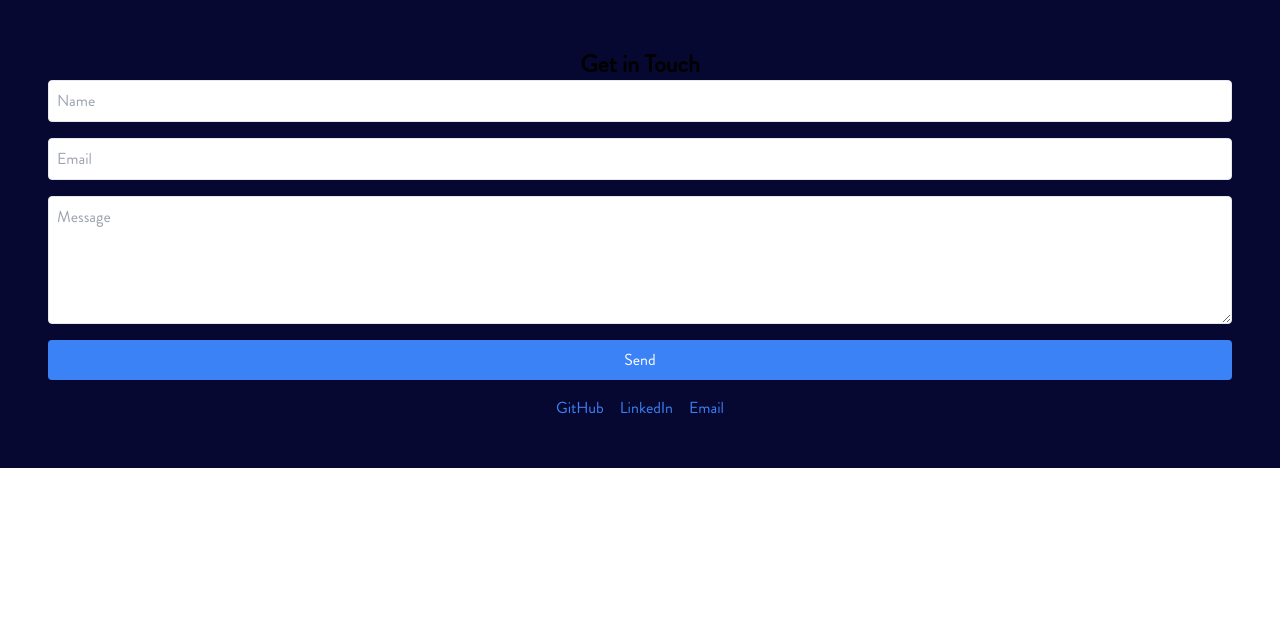
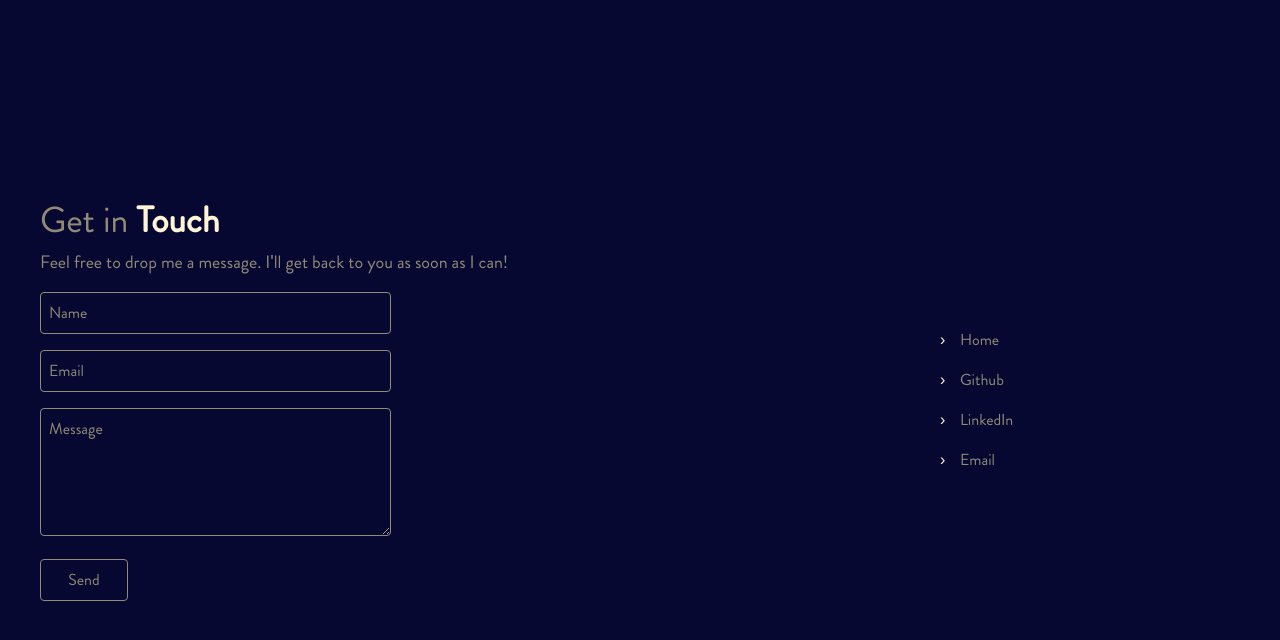
Before and after one commit to js313/portfolio, a React (Create React App) app: page /contact in a window 1280 px wide. Shown: the top 640 px of the page. Built offline with nearby package versions, Linux system fonts and the light colour scheme.

Commit message:
feat: contact page preliminary styling

```diff
--- a/src/App.tsx
+++ b/src/App.tsx
@@ -8,7 +8,7 @@ import About from "./pages/About";
 
 function App() {
   return (
-    <div className="App bg-customBackground">
+    <div className="App bg-background">
       <Routes>
         <Route path="/" element={<Home />} />
         <Route path="/projects" element={<Projects />} />
--- a/src/components/Animated.tsx
+++ b/src/components/Animated.tsx
@@ -6,14 +6,15 @@ interface AnimatedProps extends MotionProps {
   component?: string;
   className?: string;
   key?: string;
+  type?: string;
+  placeholder?: string;
 }
 
 const Animated: React.FC<AnimatedProps> = ({
   children,
-  component = "div", // Default to "div" if not specified
+  component = "div",
   ...motionProps
 }) => {
-  // Dynamically choose the motion component based on the 'component' prop
   const MotionComponent = motion[
     component as keyof typeof motion
   ] as React.ComponentType<MotionProps>;
--- a/src/components/Navigation.tsx
+++ b/src/components/Navigation.tsx
@@ -1,26 +1,19 @@
 import React from "react";
 import { Link } from "react-router-dom";
 import Animated from "./Animated";
+import { NavigationProps } from "types/navigation";
 
-const Navigation: React.FC = () => {
-  const navItems = [
-    { name: "Projects", to: "/projects" },
-    { name: "Contact", to: "/contact" },
-    { name: "About", to: "/about" },
-  ];
-
-  // Variants for the parent container
+const Navigation: React.FC<NavigationProps> = ({ navItems }) => {
   const containerVariants = {
     hidden: { opacity: 0 },
     show: {
       opacity: 1,
       transition: {
-        staggerChildren: 0.3, // Stagger each child by 0.2 seconds
+        staggerChildren: 0.3,
       },
     },
   };
 
-  // Variants for each item
   const itemVariants = {
     hidden: { opacity: 0, x: 50 },
     show: { opacity: 1, x: 0 },
@@ -28,7 +21,7 @@ const Navigation: React.FC = () => {
 
   return (
     <Animated
-      className="flex flex-col items-center space-y-4"
+      className="flex flex-col items-start space-y-4"
       variants={containerVariants}
       initial="hidden"
       animate="show"
@@ -37,7 +30,7 @@ const Navigation: React.FC = () => {
         <Link
           key={item.to}
           to={item.to}
-          className="relative text-textSecondary no-underline hover:text-textPrimary transition-colors duration-300"
+          className="relative text-secondary no-underline hover:text-primary transition-colors duration-300"
         >
           <Animated
             className="inline-block"
@@ -46,7 +39,7 @@ const Navigation: React.FC = () => {
             transition={{ duration: 0.2 }}
           >
             <Animated
-              className="absolute left-[-20px] text-textPrimary"
+              className="absolute left-[-20px] text-primary"
               variants={itemVariants}
               initial={{ x: -10, opacity: 0 }}
               transition={{ duration: 0.3 }}
@@ -54,11 +47,7 @@ const Navigation: React.FC = () => {
             >
               &rsaquo;
             </Animated>
-            <Animated
-              whileHover={{ x: 5 }} // Slide text slightly to the right
-            >
-              {item.name}
-            </Animated>
+            <Animated whileHover={{ x: 5 }}>{item.name}</Animated>
           </Animated>
         </Link>
       ))}
--- /dev/null
+++ b/src/constants/animations.ts
@@ -0,0 +1,5 @@
+export const defaultAnimationProps = {
+  initial: { opacity: 0, y: 25 },
+  animate: { opacity: 1, y: 0 },
+  transition: { duration: 0.5 },
+};
--- a/src/index.css
+++ b/src/index.css
@@ -7,6 +7,19 @@
   font-weight: normal;
   font-style: normal;
 }
+
+.input-base {
+  @apply border border-secondary p-2 rounded w-full bg-transparent focus:outline-none focus:ring-0 focus:border-primary placeholder:text-secondary text-primary;
+}
+
+.textarea-base {
+  @apply border border-secondary p-2 rounded h-32 w-full bg-transparent focus:outline-none focus:ring-0 focus:border-primary placeholder:text-secondary text-primary;
+}
+
+.button-base {
+  @apply bg-transparent border border-secondary text-secondary hover:text-primary hover:border-primary py-2 rounded w-1/4;
+}
+
 
 body {
   margin: 0;
--- /dev/null
+++ b/src/layouts/BipartiteLayout.tsx
@@ -0,0 +1,25 @@
+import React from "react";
+
+interface BipartiteLayoutProps {
+  leftContent: React.ReactNode;
+  rightComponent: React.ReactNode;
+}
+
+const BipartiteLayout: React.FC<BipartiteLayoutProps> = ({
+  leftContent,
+  rightComponent,
+}) => {
+  return (
+    <div className="container mx-auto h-screen flex">
+      {/* Left Half */}
+      <div className="flex-grow flex flex-col justify-center items-start">
+        {leftContent}
+      </div>
+
+      {/* Right Half */}
+      <div className="w-1/4 flex items-center">{rightComponent}</div>
+    </div>
+  );
+};
+
+export default BipartiteLayout;
--- a/src/pages/Contact.tsx
+++ b/src/pages/Contact.tsx
@@ -1,24 +1,86 @@
 import React from "react";
-import ContactForm from "components/ContactForm";
+import Animated from "components/Animated";
+import Navigation from "components/Navigation";
+import { NavItem } from "types/navigation";
+import { defaultAnimationProps } from "constants/animations";
+
+const containerVariants = {
+  hidden: { opacity: 0 },
+  show: {
+    opacity: 1,
+    transition: {
+      staggerChildren: 0.2,
+    },
+  },
+};
+
+const itemVariants = {
+  hidden: { opacity: 0, y: 25 },
+  show: { opacity: 1, y: 0 },
+};
+
+const navItems: NavItem[] = [
+  // TODO: Make dynamic, get form backend
+  { name: "Home", to: "/home" },
+  { name: "Github", to: "https://www.github.com/" },
+  { name: "LinkedIn", to: "https://www.linkedin.com/" },
+  { name: "Email", to: "mailto:dummy@dummy.com" },
+];
 
 const Contact: React.FC = () => {
   return (
-    <div className="p-12">
-      <h2 className="text-2xl font-bold">Get in Touch</h2>
-      <ContactForm />
-      <div className="mt-4 space-x-4">
-        <a href="#" className="text-blue-500 hover:underline">
-          GitHub
-        </a>
-        <a href="#" className="text-blue-500 hover:underline">
-          LinkedIn
-        </a>
-        <a
-          href="mailto:youremail@example.com"
-          className="text-blue-500 hover:underline"
-        >
-          Email
-        </a>
+    <div className="container mx-auto h-screen flex">
+      <div className="flex-grow flex flex-col justify-center items-start">
+        <div className="flex flex-col items-start ml-10">
+          <Animated {...defaultAnimationProps}>
+            <h1 className="text-4xl text-secondary">
+              Get in <span className="font-bold text-primary">Touch</span>
+            </h1>
+          </Animated>
+          <Animated
+            {...defaultAnimationProps}
+            transition={{ ...defaultAnimationProps.transition, delay: 0.5 }}
+          >
+            <p className="text-lg text-secondary mt-2">
+              Feel free to drop me a message. I'll get back to you as soon as I
+              can!
+            </p>
+          </Animated>
+          <Animated
+            initial="hidden"
+            animate="show"
+            variants={containerVariants}
+            className="w-full"
+          >
+            <form className="text-left space-y-4 mt-4 w-3/4">
+              <Animated variants={itemVariants}>
+                <input type="text" placeholder="Name" className="input-base" />
+              </Animated>
+              <Animated variants={itemVariants}>
+                <input
+                  type="email"
+                  placeholder="Email"
+                  className="input-base"
+                />
+              </Animated>
+              <Animated variants={itemVariants}>
+                <textarea
+                  placeholder="Message"
+                  className="textarea-base"
+                ></textarea>
+              </Animated>
+              <Animated variants={itemVariants}>
+                <button type="submit" className="button-base">
+                  Send
+                </button>
+              </Animated>
+            </form>
+          </Animated>
+        </div>
+      </div>
+
+      <div className="w-1/4 flex items-center">
+        <Navigation navItems={navItems} />
       </div>
     </div>
   );
--- a/src/pages/Home.tsx
+++ b/src/pages/Home.tsx
@@ -1,15 +1,18 @@
 import React from "react";
 import Navigation from "components/Navigation";
 import Animated from "components/Animated";
+import { NavItem } from "types/navigation";
+import { defaultAnimationProps } from "constants/animations";
 
-const defaultAnimationProps = {
-  initial: { opacity: 0, y: 25 },
-  animate: { opacity: 1, y: 0 },
-  transition: { duration: 0.5, delay: 0.1 },
-};
+const navItems: NavItem[] = [
+  { name: "Projects", to: "/projects" },
+  { name: "Contact", to: "/contact" },
+  { name: "About", to: "/about" },
+];
 
-const Home: React.FC = () => {
+const Home: React.FC = (props) => {
   return (
+    // This bipartite layout is used in multiple pages, make it a reusable custom layout
     <div className="container mx-auto h-screen flex">
       <div className="flex-grow flex flex-col justify-center items-start">
         <div className="flex flex-row">
@@ -22,25 +25,27 @@ const Home: React.FC = () => {
           </Animated>
           <div className="flex flex-col items-start ml-2">
             <Animated {...defaultAnimationProps}>
-              <h1 className="text-4xl text-textSecondary">
-                Hey, I'm{" "}
-                <span className="font-bold text-textPrimary">Jeenit.</span>
+              <h1 className="text-4xl text-secondary">
+                Hey, I'm <span className="font-bold text-primary">Jeenit.</span>
               </h1>
             </Animated>
-            <Animated {...defaultAnimationProps} transition={{ delay: 0.5 }}>
-              <p className="text-2xl text-textSecondary mt-2">
+            <Animated
+              {...defaultAnimationProps}
+              transition={{ ...defaultAnimationProps.transition, delay: 0.5 }}
+            >
+              <p className="text-2xl text-secondary mt-2">
                 Web Developer, Creative Coder, Game Maker
               </p>
             </Animated>
-            <Animated {...defaultAnimationProps} transition={{ delay: 0.5 }}>
-              <p className="text-lg text-textSecondary text-left mt-2">
+            <Animated
+              {...defaultAnimationProps}
+              transition={{ ...defaultAnimationProps.transition, delay: 0.5 }}
+            >
+              <p className="text-lg text-secondary text-left mt-2">
                 Whether it's a slick{" "}
-                <span className="font-bold text-textPrimary">website</span> or a
-                new <span className="font-bold text-textPrimary">game</span>{" "}
-                idea, I'm{" "}
-                <span className="font-bold text-textPrimary">
-                  always building
-                </span>{" "}
+                <span className="font-bold text-primary">website</span> or a new{" "}
+                <span className="font-bold text-primary">game</span> idea, I'm{" "}
+                <span className="font-bold text-primary">always building</span>{" "}
                 something.
               </p>
             </Animated>
@@ -48,7 +53,7 @@ const Home: React.FC = () => {
         </div>
       </div>
       <div className="w-1/4 flex items-center">
-        <Navigation />
+        <Navigation navItems={navItems} />
       </div>
     </div>
   );
--- a/tailwind.config.js
+++ b/tailwind.config.js
@@ -4,11 +4,9 @@ module.exports = {
   theme: {
     extend: {
       colors: {
-        customBackground: "#070831",
-        textPrimary: "#fff4d6",
-        textSecondary: "#908a76",
-        primary: "#1e293b", // Dark blue-gray for modern minimalism
-        accent: "#3b82f6", // Blue for interactive elements
+        background: "#070831",
+        primary: "#fff4d6",
+        secondary: "#908a76",
       },
       fontFamily: {
         fontFamily: {
```
Also changed, not shown: src/types/navigation.d.ts (added, +8 -0 lines), 1 other file (tests, documents, lock files or other folders).
